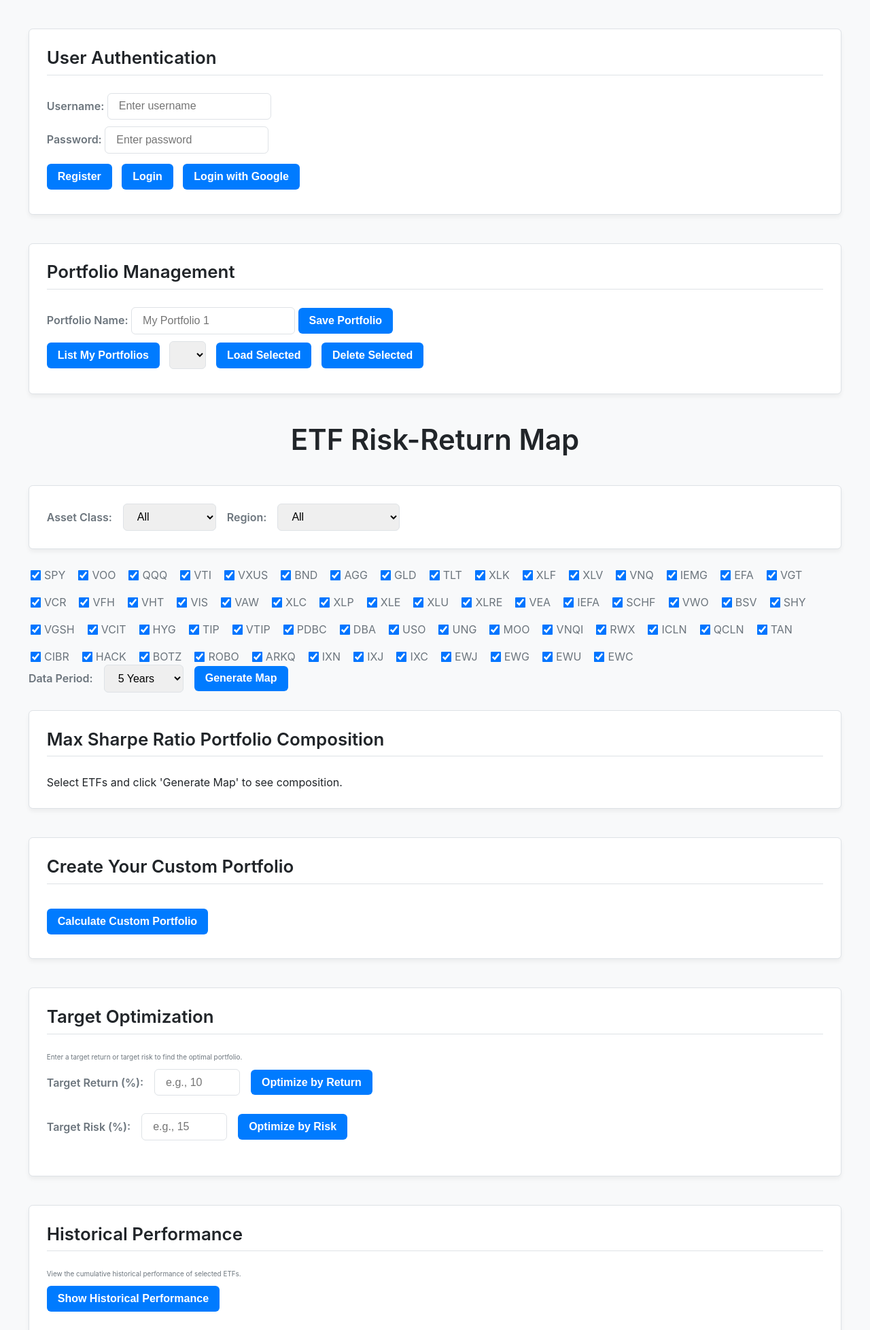
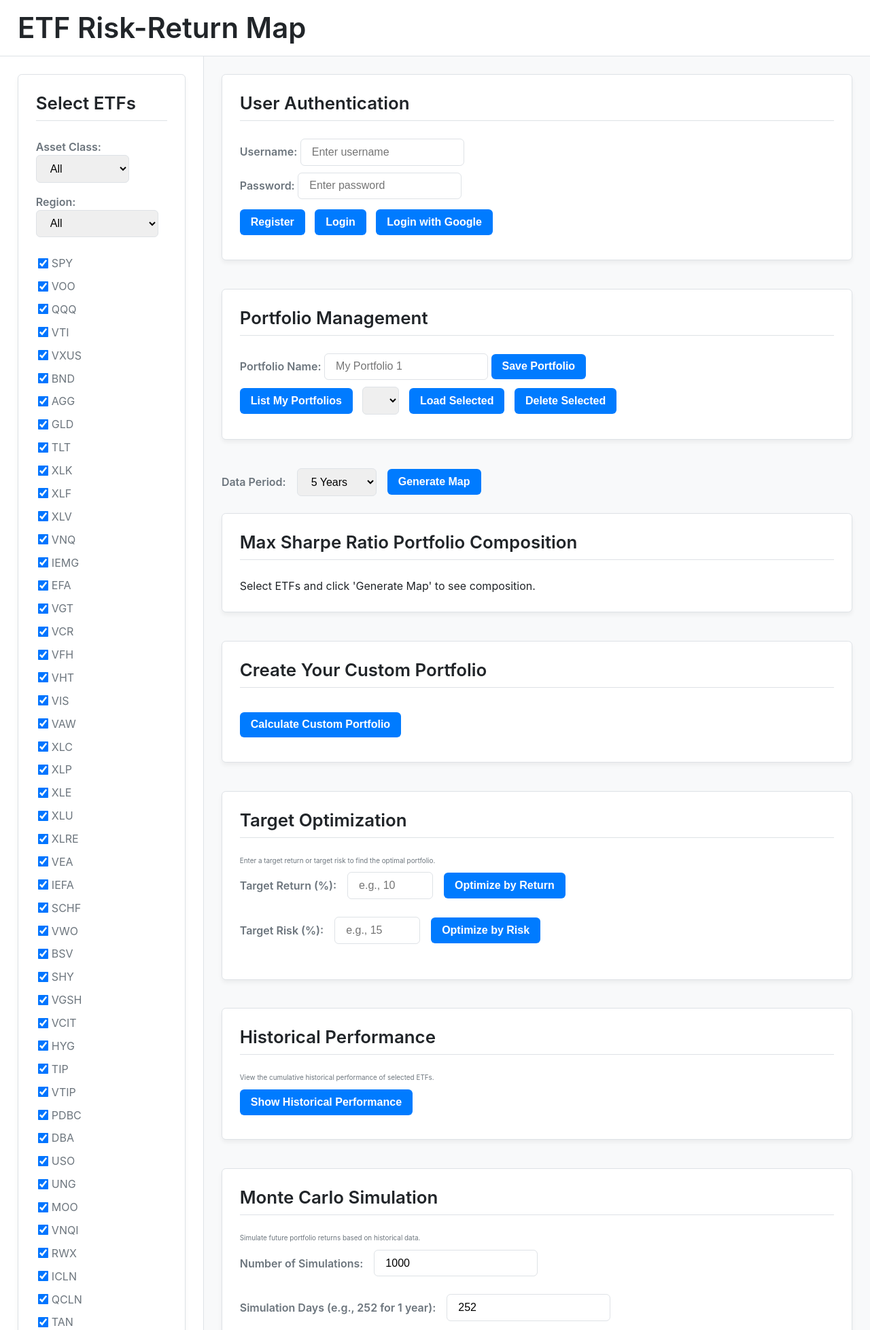
Before and after one commit to stand7hotmail-byte/etf-risk-return-map, a FastAPI app: page / in a window 1280 px wide. Shown: the top 1957 px of the page at 68% size. Run offline with FastAPI, Linux system fonts and the light colour scheme; lists and menus that the app fills with data are empty; some libraries are stand-ins or nearby versions.

Commit message:
feat(ui): Implement sidebar layout
Restructures the main page into a two-column layout with a dedicated sidebar for ETF selection and a main content area. This improves the UI organization and prepares for future enhancements like search and advanced filtering.

```diff
--- a/templates/index.html
+++ b/templates/index.html
@@ -28,20 +28,44 @@
 
         body {
             font-family: -apple-system, BlinkMacSystemFont, "Segoe UI", Roboto, Helvetica, Arial, sans-serif;
-            display: flex;
-            flex-direction: column;
-            align-items: center;
-            padding: var(--s2);
             background-color: var(--color-background);
             color: var(--color-text-primary);
             line-height: 1.5;
             margin: 0;
         }
 
-        .container, .auth-section, .portfolio-management-section {
-            width: 100%;
-            max-width: 1200px;
-            margin: 0 auto var(--s2) auto;
+        .app-container {
+            display: grid;
+            grid-template-columns: 300px 1fr; /* Sidebar width and main content */
+            grid-template-rows: auto 1fr;
+            grid-template-areas:
+                "header header"
+                "sidebar main";
+            height: 100vh;
+        }
+
+        #app-header {
+            grid-area: header;
+            padding: var(--s0) var(--s1);
+            background-color: var(--color-surface);
+            border-bottom: 1px solid var(--color-border);
+            display: flex;
+            justify-content: space-between;
+            align-items: center;
+        }
+
+        #sidebar {
+            grid-area: sidebar;
+            padding: var(--s1);
+            background-color: var(--color-surface);
+            border-right: 1px solid var(--color-border);
+            overflow-y: auto; /* Make sidebar scrollable if content overflows */
+        }
+
+        #main-content {
+            grid-area: main;
+            padding: var(--s1);
+            overflow-y: auto; /* Make main content scrollable */
         }
 
         .section-box {
@@ -60,7 +84,7 @@
             margin-top: 0;
         }
 
-        h1 { font-size: var(--s2); text-align: center; margin-bottom: var(--s2); }
+        h1 { font-size: var(--s2); margin-bottom: 0; }
         h2 { font-size: var(--s1); margin-bottom: var(--s1); border-bottom: 1px solid var(--color-border); padding-bottom: var(--s-1); }
         h3 { font-size: var(--s0); margin-bottom: var(--s-1); }
 
@@ -69,8 +93,8 @@
 
         #etf-checkboxes {
             display: flex;
-            flex-wrap: wrap;
-            gap: var(--s0);
+            flex-direction: column; /* Changed from flex-wrap to a single column */
+            gap: var(--s-1);
         }
 
         #etf-checkboxes label {
@@ -78,11 +102,11 @@
             align-items: center;
             cursor: pointer;
             font-weight: 400;
-            font-size: var(--s0); /* Larger font size */
+            font-size: var(--s0);
         }
         input[type="checkbox"] {
             margin-right: var(--s-2);
-            transform: scale(1.2); /* Make checkbox bigger */
+            transform: scale(1.2);
         }
 
         button {
@@ -113,18 +137,61 @@
             margin-bottom: var(--s1);
         }
 
-        #constraint-inputs input[type="number"] {
-            width: 110px;
-            padding-left: var(--s-2);
-            padding-right: var(--s-2);
+        @media (max-width: 1024px) {
+            .app-container {
+                grid-template-columns: 1fr;
+                grid-template-areas:
+                    "header"
+                    "sidebar"
+                    "main";
             }
-
-        @media (max-width: 768px) {
-            .control-group { flex-direction: column; align-items: stretch; }
+            #sidebar {
+                border-right: none;
+                border-bottom: 1px solid var(--color-border);
+            }
         }
     </style>
 </head>
 <body>
+    <div class="app-container">
+        <header id="app-header">
+            <h1>ETF Risk-Return Map</h1>
+            <div class="auth-controls">
+                <!-- Auth and Portfolio Management will be moved or redesigned later -->
+            </div>
+        </header>
+
+        <aside id="sidebar">
+            <div class="section-box">
+                <h2>Select ETFs</h2>
+                <div id="etf-filter-section" class="control-group">
+                    <div>
+                        <label for="asset-class-filter">Asset Class:</label>
+                        <select id="asset-class-filter">
+                            <option value="all">All</option>
+                            <option value="Stock">Stock</option>
+                            <option value="Bond">Bond</option>
+                            <option value="Commodity">Commodity</option>
+                            <option value="Real Estate">Real Estate</option>
+                        </select>
+                    </div>
+                    <div>
+                        <label for="region-filter">Region:</label>
+                        <select id="region-filter">
+                            <option value="all">All</option>
+                            <option value="US">US</option>
+                            <option value="Global">Global</option>
+                            <option value="Global ex-US">Global ex-US</option>
+                            <option value="Developed ex-US">Developed ex-US</option>
+                            <option value="Emerging">Emerging</option>
+                        </select>
+                    </div>
+                </div>
+                <div id="etf-checkboxes"></div>
+            </div>
+        </aside>
+
+        <main id="main-content">
             <div class="auth-section section-box">
                 <h2>User Authentication</h2>
                 <div>
@@ -160,33 +227,6 @@
                 </div>
                 <div id="portfolio-message" style="margin-top: 10px; color: blue;"></div>
             </div>
-
-    <div class="container">
-        <h1>ETF Risk-Return Map</h1>
-
-        <div id="etf-filter-section" class="control-group section-box">
-            <label for="asset-class-filter">Asset Class:</label>
-            <select id="asset-class-filter">
-                <option value="all">All</option>
-                <option value="Stock">Stock</option>
-                <option value="Bond">Bond</option>
-                <option value="Commodity">Commodity</option>
-                <option value="Real Estate">Real Estate</option>
-            </select>
-            <label for="region-filter">Region:</label>
-            <select id="region-filter">
-                <option value="all">All</option>
-                <option value="US">US</option>
-                <option value="Global">Global</option>
-                <option value="Global ex-US">Global ex-US</option>
-                <option value="Developed ex-US">Developed ex-US</option>
-                <option value="Emerging">Emerging</option>
-            </select>
-        </div>
-
-        <div id="etf-checkboxes"></div>
-
-
 
             <div class="control-group">
                 <label for="data-period-select">Data Period:</label>
@@ -278,6 +318,7 @@
                 <div id="dca-simulation-graph" style="margin-top: 10px;"></div>
                 <div id="dca-simulation-results" style="margin-top: 10px;"></div>
             </div>
+        </main>
     </div>
     <!-- Firebase SDK -->
     <script src="https://www.gstatic.com/firebasejs/10.12.2/firebase-app-compat.js"></script>
```
Lines whose indentation alone changed are shown as unchanged.
